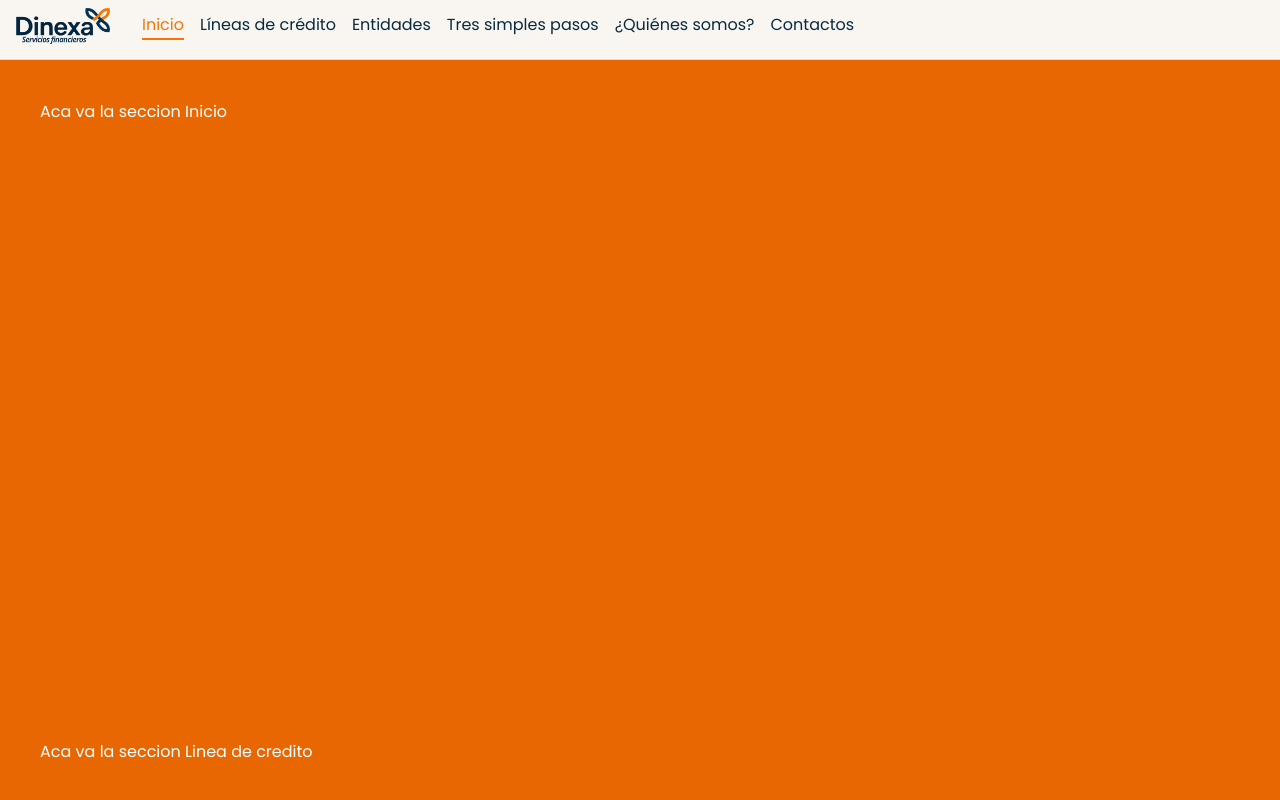
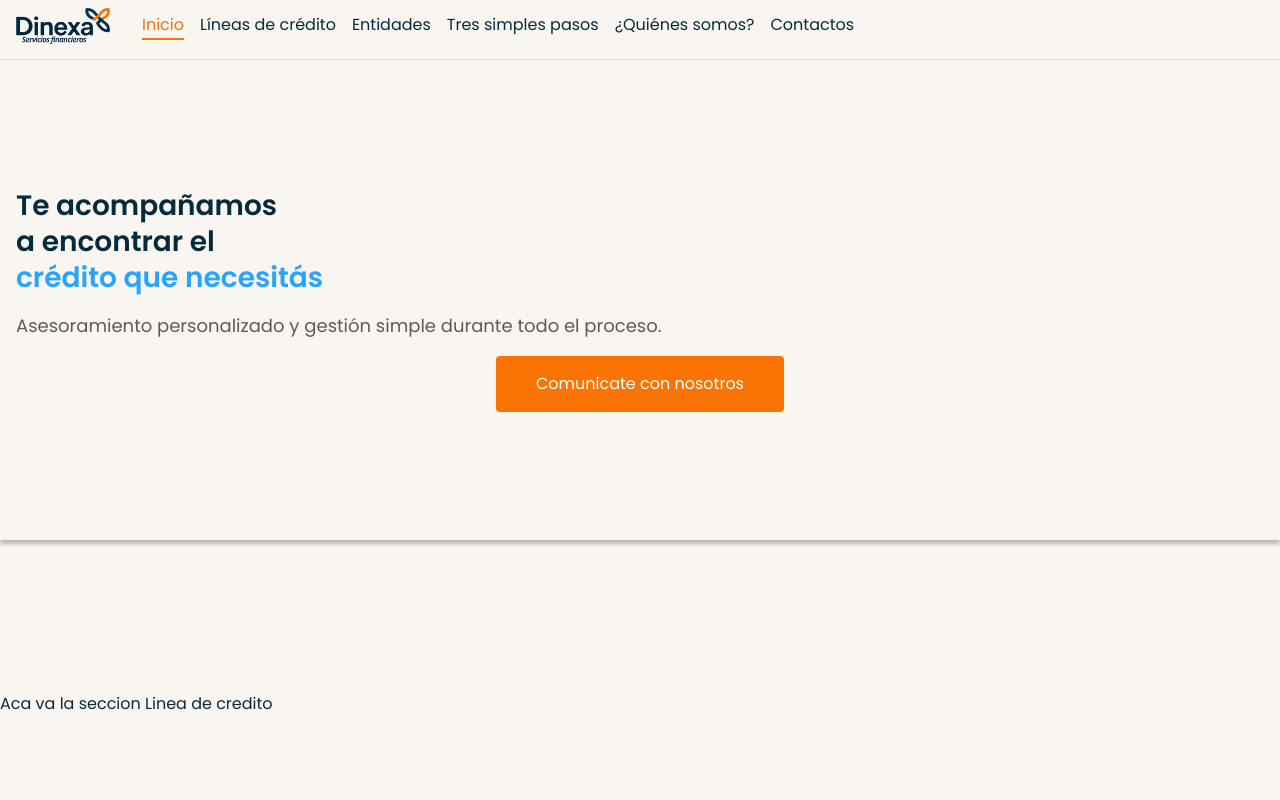
Before and after one commit to MarielDtt/Dinexa, a Next.js app: page / in a window 1280 px wide. Shown: the top 800 px of the page. Built offline with nearby package versions, Linux system fonts and the light colour scheme; what @mui/material-nextjs would draw is missing.

Commit message:
refactor: reorganize components structure and add hero section with reusable button

```diff
--- a/app/components/MenuOverlay.tsx
+++ b/app/components/layout/MenuOverlay.tsx
@@ -4,7 +4,7 @@ type MenuOverlayProps = { onClose: () => void };
 
 export default function MenuOverlay({ onClose }: MenuOverlayProps) {
   return (
-    <div className="fixed inset-0 bg-black/40 z-[60]" onClick={onClose}>
+    <div className="fixed inset-0 bg-black/40 z-60" onClick={onClose}>
       <div
         className="w-[320px] ml-auto mr-4 mt-12 p-4 rounded-lg border border-border-soft bg-text-primary/90 flex flex-col items-center justify-between h-[418px]"
         onClick={(e) => e.stopPropagation()}
--- a/app/components/Navbar.tsx
+++ b/app/components/layout/Navbar.tsx
@@ -2,6 +2,7 @@
 import Image from "next/image";
 import { useState, useEffect } from "react";
 import MenuOverlay from "./MenuOverlay";
+
 
 
 const sections = [
--- /dev/null
+++ b/app/components/sections/Hero.tsx
@@ -0,0 +1,27 @@
+import Button from "../ui/Button";
+
+
+export default function Hero() {
+    return (
+        <div className="min-h-[60vh] bg-background-default w-full flex flex-col items-start gap-4 px-4 py-10 shadow-[0_4px_4px_rgba(0,0,0,0.25)] justify-center">
+
+            <h1 className="text-heading-1 text-text-primary">
+                Te acompañamos <br />
+                a encontrar el <br />
+                <span className="text-accent-blue">
+                     crédito que necesitás
+                </span>
+            </h1>
+
+            <p className="text-body-lg text-text-secondary">
+                Asesoramiento personalizado y gestión simple durante todo el proceso.
+            </p>
+
+            <div className="w-full flex justify-center">
+                <Button>
+                    Comunicate con nosotros
+                </Button>
+            </div>
+        </div>
+    );
+}
--- /dev/null
+++ b/app/components/ui/Button.tsx
@@ -0,0 +1,31 @@
+import React from "react";
+
+type ButtonProps = {
+  children: React.ReactNode;
+  onClick?: () => void;
+  disabled?: boolean;
+  className?: string;
+};
+
+export default function Button({ children, onClick, disabled, className }: ButtonProps) {
+  return (
+    <button
+      type="button"
+      onClick={onClick}
+      disabled={disabled}
+      className={[
+        "inline-flex items-center justify-center gap-2.5",
+        "px-10 py-4",
+        "bg-accent-orange text-text-inverse rounded",
+        "hover:bg-accent-hover",
+        "transition",
+        "focus:outline-none focus:ring-2 focus:ring-accent-orange focus:ring-offset-2",
+        "disabled:opacity-50 disabled:cursor-not-allowed disabled:active:scale-100",
+        "active:scale-[0.98]",
+        className ?? "",
+      ].join(" ")}
+    >
+      {children}
+    </button>
+  );
+}
--- a/app/layout.tsx
+++ b/app/layout.tsx
@@ -1,7 +1,7 @@
 import type { Metadata } from "next";
 import "./globals.css";
 import ThemeRegistry from "@/theme/ThemeRegistry";
-import Navbar from "./components/Navbar";
+import Navbar from "./components/layout/Navbar";
 import { Poppins } from 'next/font/google';
 
 
--- a/app/page.tsx
+++ b/app/page.tsx
@@ -1,28 +1,29 @@
+import Hero from "./components/sections/Hero";
 
 export default function Home() {
   return (
-    <div className="bg-accent-hover text-white p-10">
-      <section id="inicio" className="mb-10 min-h-150">
-        Aca va la seccion Inicio
+    <div className="flex flex-col gap-8">
+      <section id="inicio" className="min-h-150">
+        <Hero />
       </section>
 
-      <section id="linea" className="mb-10 min-h-150">
+      <section id="linea" className=" min-h-150">
         Aca va la seccion Linea de credito
       </section>
 
-      <section id="entidades" className="mb-10 min-h-150">
+      <section id="entidades" className=" min-h-150">
         Aca va la seccion Entidades
       </section>
 
-      <section id="pasos" className="mb-10 min-h-150">
+      <section id="pasos" className=" min-h-150">
         Aca va la seccion Pasos
       </section>
 
-      <section id="quienes-somos" className="mb-10 min-h-150 ">
+      <section id="quienes-somos" className="  min-h-150 ">
         Aca va la seccion Quienes somos
       </section>
 
-      <section id="contacto" className="mb-10 min-h-150">
+      <section id="contacto" className=" min-h-150">
         Aca va la seccion Contacto
       </section>
     </div>
--- a/tailwind.config.ts
+++ b/tailwind.config.ts
@@ -19,15 +19,20 @@ const config: Config = {
 
                 "accent-orange": "#F97404",
                 "accent-hover": "#E86703",
+                "accent-blue": '#26A4FF',
             },
             fontSize: {
-                display: ['36px', { lineHeight: '44px', fontWeight: '700' }],
+                'display': ['36px', { lineHeight: '44px', fontWeight: '700' }],
                 'heading-1': ['28px', { lineHeight: '36px', fontWeight: '600' }],
                 'heading-2': ['22px', { lineHeight: '32px', fontWeight: '600' }],
                 'body': ['16px', { lineHeight: '26px', fontWeight: '400' }],
+                'body-lg': ['18px', { lineHeight: '28.8px', fontWeight: '400' }],
                 'body-bold': ['16px', { lineHeight: '26px', fontWeight: '700' }],
                 'small-md': ['14px', { lineHeight: '22px', fontWeight: '400' }],
                 'small-sm': ['12px', { lineHeight: '20px', fontWeight: '400' }],
+            },
+            boxShadow: {
+                'hero': '0 4px 4px rgba(0,0,0,0.25)',
             }
         },
 
```
